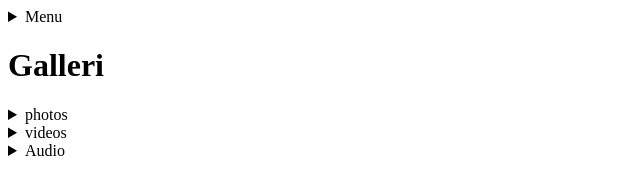
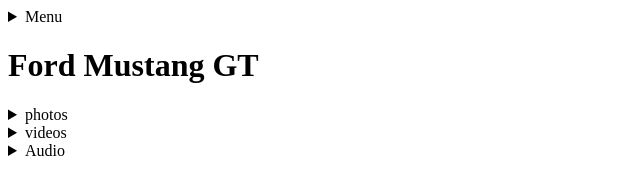
Before and after one commit to Reza4049/Case-HTML, a plain HTML site: page index4.html in a window 1280 px wide. Shown: the whole page, without its empty margins (0-640 px from the left). Drawn offline with Linux system fonts and the light colour scheme.

Commit message:
name ändring

```diff
--- a/index4.html
+++ b/index4.html
@@ -21,7 +21,7 @@
         </details>
     </header>
 
-    <h1>Galleri</h1>
+    <h1>Ford Mustang GT</h1>
     <details>
         <summary>photos</summary>
 
```
